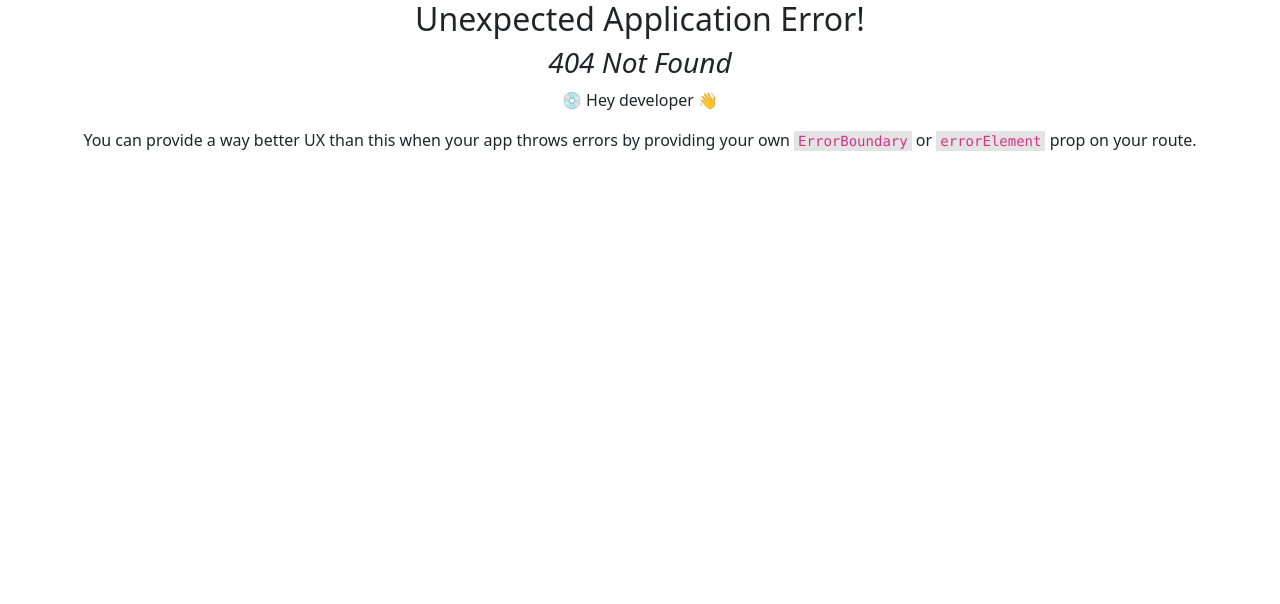
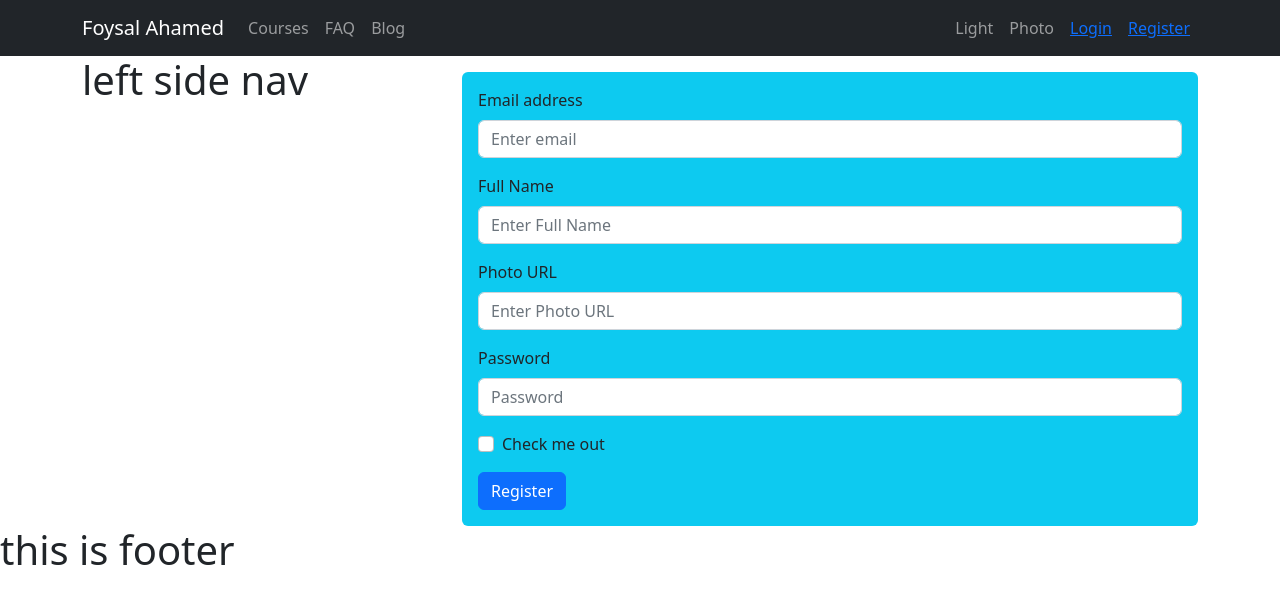
Before and after one commit to foysal1021/ass10, a React (Create React App) app: page /register in a window 1280 px wide. Before the commit this address had no page. Shown: the top 604 px of the page. Built offline with nearby package versions, Linux system fonts and the light colour scheme.

Commit message:
create login and sign up form

```diff
--- a/src/App.js
+++ b/src/App.js
@@ -1,11 +1,10 @@
-import { RouterProvider } from 'react-router-dom';
-import './App.css';
-import { routs } from './Routs/Routs';
+import { RouterProvider } from "react-router-dom";
+import "./App.css";
+import { routs } from "./Routs/Routs";
 
 function App() {
-
   return (
-    <div className="App">
+    <div>
       <RouterProvider router={routs}></RouterProvider>
     </div>
   );
--- a/src/Component/Header/Header.js
+++ b/src/Component/Header/Header.js
@@ -2,6 +2,7 @@ import React, { useState } from 'react';
 import Container from 'react-bootstrap/Container';
 import Nav from 'react-bootstrap/Nav';
 import Navbar from 'react-bootstrap/Navbar';
+import { Link } from 'react-router-dom';
 
 const Header = () => {
   const [them,setThem]=useState(true);
@@ -44,6 +45,8 @@ const Header = () => {
             </Nav.Link>{/* dark and light mode btn end */}
 
             <Nav.Link href="#deets"> Photo </Nav.Link>
+            <Nav.Link href="#deets" > <Link to='/login'> Login </Link>  </Nav.Link>
+            <Nav.Link href="#deets"> <Link to='register'> Register  </Link>  </Nav.Link>
 
 
           </Nav>
--- /dev/null
+++ b/src/Component/Login/Login.js
@@ -0,0 +1,38 @@
+import React from 'react';
+import Button from 'react-bootstrap/Button';
+import Form from 'react-bootstrap/Form';
+
+const Login = () => {
+    const login = (event)=>{
+        event.preventDefault();
+        const form = event.target;
+        const email = form.email.value;
+        const password =form.password.value;
+        console.log(email,password)
+    }
+    return (
+        <div>
+
+                <Form onSubmit={login} className=' p-3 bg-info mt-3 rounded'>
+      <Form.Group className="mb-3" controlId="formBasicEmail">
+        <Form.Label>Email address</Form.Label>
+        <Form.Control name='email' type="email" placeholder="Enter email" />
+      </Form.Group>
+
+      <Form.Group className="mb-3" controlId="formBasicPassword">
+        <Form.Label>Password</Form.Label>
+        <Form.Control name='password' type="password" placeholder="Password" />
+      </Form.Group>
+
+      <Form.Group className="mb-3" controlId="formBasicCheckbox">
+        <Form.Check type="checkbox" label="Check me out" />
+      </Form.Group>
+      <Button variant="primary" type="submit">
+        Login
+      </Button>
+    </Form>
+        </div>
+    );
+};
+
+export default Login;
--- /dev/null
+++ b/src/Component/Register/Register.js
@@ -0,0 +1,56 @@
+import React from 'react';
+import Button from 'react-bootstrap/Button';
+import Form from 'react-bootstrap/Form';
+
+const Register = () => {
+
+    const register = (event)=>{
+        event.preventDefault();
+        const form = event.target;
+
+        const email = form.email.value;
+        const name = form.name.value;
+        const photoURL = form.photoURL.value;
+        const password = form.password.value;
+
+        console.log(email,name,photoURL,password)
+    }
+
+    return (
+        <div>
+
+               <Form onSubmit={register} className=' bg-info p-3 mt-3 rounded'>
+      <Form.Group className="mb-3" controlId="formBasicEmail">
+        <Form.Label>Email address</Form.Label>
+        <Form.Control name='email' type="email" placeholder="Enter email" />
+      </Form.Group>
+
+      <Form.Group className="mb-3" controlId="formBasicFullName">
+        <Form.Label> Full Name </Form.Label>
+        <Form.Control name='name' type="text" placeholder="Enter Full Name" />
+      </Form.Group>
+
+      <Form.Group className="mb-3" controlId="formBasicPhotoURL">
+        <Form.Label> Photo URL  </Form.Label>
+        <Form.Control name='photoURL' type="text" placeholder="Enter Photo URL" />
+      </Form.Group>
+
+      <Form.Group className="mb-3" controlId="formBasicPassword">
+        <Form.Label>Password</Form.Label>
+        <Form.Control name='password' type="password" placeholder="Password" />
+      </Form.Group>
+
+      <Form.Group className="mb-3" controlId="formBasicCheckbox">
+        <Form.Check type="checkbox" label="Check me out" />
+      </Form.Group>
+
+      <Button variant="primary" type="submit">
+        Register
+      </Button>
+    </Form>
+
+        </div>
+    );
+};
+
+export default Register;
```
Also changed, not shown: src/Routs/Routs.js (+12 -1 lines).
